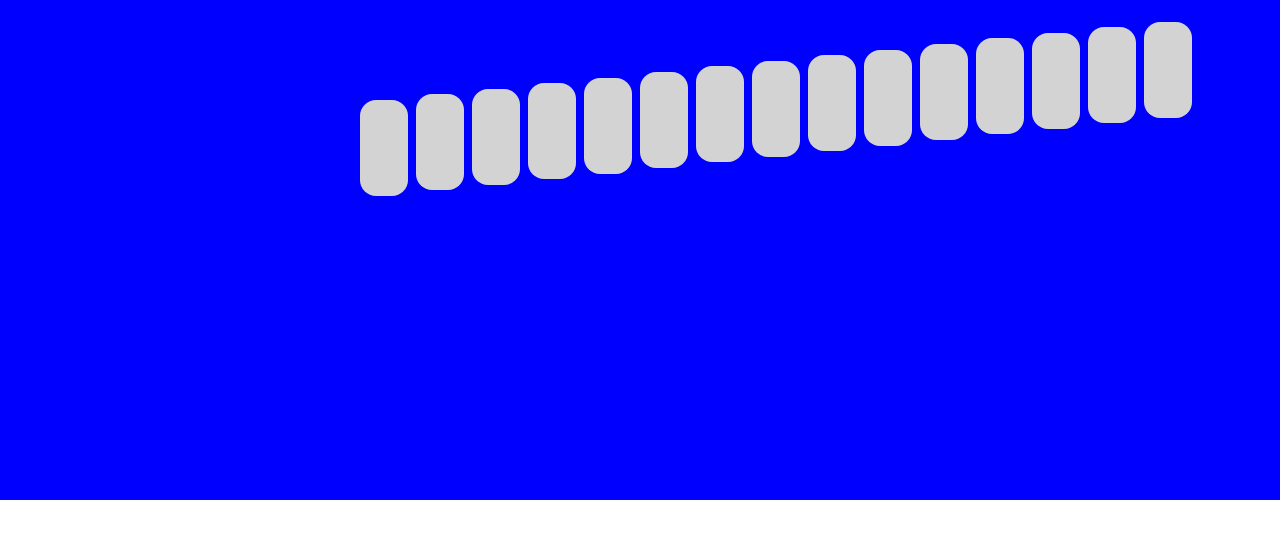
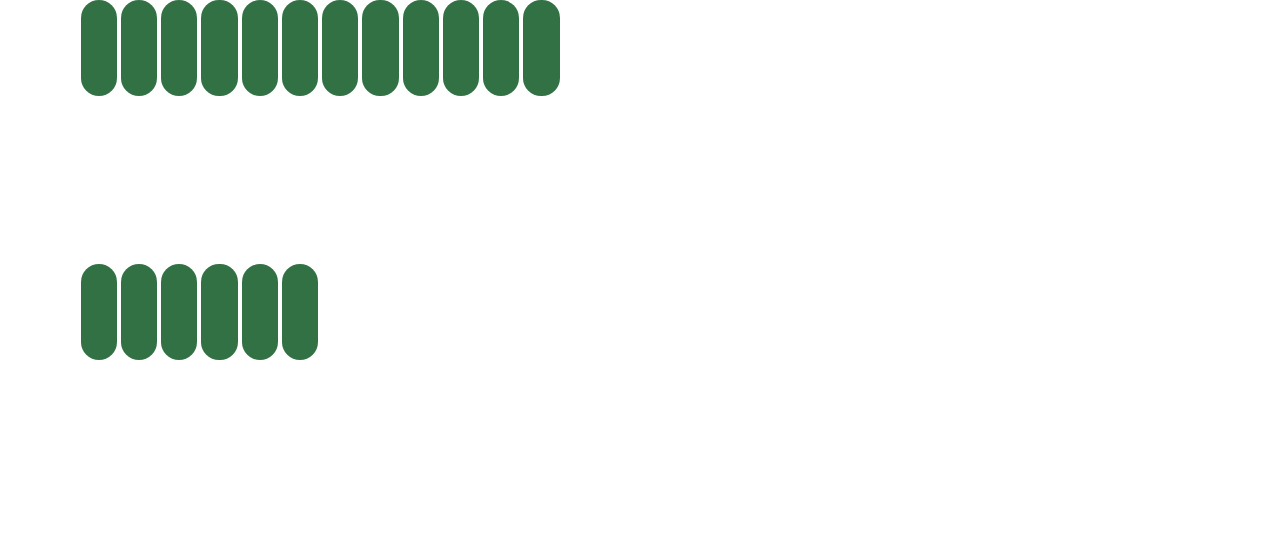
Before and after one commit to oliverdev75/esp32-parking, a Flask app: page /parking1 in a window 1280 px wide. Shown: the part 56-595 px from the top of the page. Run offline with Flask 3, Linux system fonts and the light colour scheme; some libraries are stand-ins or nearby versions.

Commit message:
Parking HTML and CSS created. Parking 1 and 2 Route created.

```diff
--- a/app/auth/routes.py
+++ b/app/auth/routes.py
@@ -36,18 +36,9 @@ def login():
     return render_template('information.html', form=form)
 
 @app.route('/parking1', methods=['GET', 'POST'])
-def func():
-    parking_count = 15
-    parking_width = 48
-    total_width = parking_count * parking_width
-    offset = total_width / 2
-    topOffset = 16
-    totalVerticalDisplacement = 84
-    vertical_positions = [((abs(parking_count - i) * (totalVerticalDisplacement / parking_count)) + topOffset) for i in range(parking_count)]
-    horizontal_positions = [(i * (parking_width + 8)) + offset for i in range(parking_count)]
-    return render_template("parking_p1.html",
-                           horizontal_positions=horizontal_positions,
-                           parking_count=parking_count,
-                           parking_width=parking_width,
-                           vertical_positions=vertical_positions
-                           )
+def parking1():
+    return render_template("parking-1.html")
+
+@app.route('/parking2', methods=['GET', 'POST'])
+def parking2():
+    return render_template("parking-2.html")
--- /dev/null
+++ b/app/static/parking-space.css
@@ -0,0 +1,72 @@
+.parking-bg {
+    width: 50%;
+    height: 512px;
+}
+
+.parking-container {
+    display: grid;
+    grid-template-columns: repeat(16, 1fr);
+    grid-template-rows: repeat(1, 1fr);
+    gap: 4px;
+}
+
+.parking-item {
+    border-radius: 18px;
+    background-color: black;
+    height: 12vh;
+}
+
+/*
+ * Parking Item Variations
+ */
+.parking-item-avaliable
+{
+    background-color: #317144;
+    transition-timing-function: ease-out;
+    transition: background-color 500ms;
+}
+.parking-item-avaliable:hover
+{
+    background-color: #7EFFA5;
+}
+
+
+.parking-item-reserved
+{
+    background-color: #747435;
+    transition-timing-function: ease-out;
+    transition: background-color 500ms;
+}
+.parking-item-reserved:hover
+{
+    background-color: #FFFF7E;
+}
+
+.parking-item-occuped
+{
+    background-color: #934646;
+    transition-timing-function: ease-out;
+    transition: background-color 500ms;
+}
+.parking-item-occuped:hover
+{
+    background-color: #FF7E7E;
+}
+/*
+ * Parking Item Variations END
+ */
+
+.road {
+    height: 128px;
+    background-color: white;
+
+    transform-origin: center right;
+
+    margin-top: 8px;
+    margin-bottom: 32px;
+}
+
+.road-p2
+{
+    rotate: -5deg;
+}
--- a/app/static/parkingSpace.css
+++ /dev/null
@@ -1,21 +0,0 @@
-.parking-bg
-{
-    background-color: blue;
-    width: 100%;
-    height: 75%;
-    display: flex;
-    align-items: center;
-    justify-content: center;
-}
-
-.plaza-parking
-{
-    background-color: grey;
-
-    width: 42px;
-    height: 84px;
-
-    border-radius: 16px;
-
-    position: absolute;
-}
--- /dev/null
+++ b/app/templates/parking-1.html
@@ -0,0 +1,28 @@
+{% extends "template.html" %}
+
+{% block title %}
+Parking
+{% endblock %}
+
+{% block content %}
+
+<div id="parking-1" class="parking-bg">
+
+    <div class="parking-container">
+        <div style="grid-column-start: 1; grid-column-end: 3;"></div>
+
+        {% for i in range(12) %}
+        <div class="parking-item parking-item-avaliable"></div>
+        {%endfor%}
+    </div>
+
+    <div class="road"></div>
+
+    <div class="parking-container">
+        <div style="grid-column-start: 1; grid-column-end: 3;"></div>
+        {% for i in range(6) %}
+        <div class="parking-item parking-item-avaliable"></div>
+        {%endfor%}
+    </div>
+</div>
+{% endblock %}
--- a/app/templates/parking_p1.html
+++ /dev/null
@@ -1,17 +0,0 @@
-{% extends "template.html" %}
-
-{% block title %}
-Parking
-{% endblock %}
-
-{% block content %}
-
-<div class="parking-bg" style="position: relative; width: 100%; height: 500px;">
-    {% for i in range(parking_count) %}
-    <div class="plaza-parking"
-        style="position: absolute; top: {{vertical_positions[i]}}px; left: {{horizontal_positions[i]}}px; width: {{parking_width}}px; height: 96px; background: lightgray;">
-    </div>
-    {% endfor %}
-</div>
-
-{% endblock %}
--- a/app/templates/template.html
+++ b/app/templates/template.html
@@ -5,7 +5,7 @@
     <link rel="stylesheet" href="https://cdn.jsdelivr.net/npm/bootstrap@4.0.0/dist/css/bootstrap.min.css"
     integrity="sha384-Gn5384xqQ1aoWXA+058RXPxPg6fy4IWvTNh0E263XmFcJlSAwiGgFAW/dAiS6JXm" crossorigin="anonymous">
     <link rel="stylesheet" href="{{ url_for('static', filename='styles.css') }}">
-    <link rel="stylesheet" href="{{ url_for('static', filename='parkingSpace.css') }}">
+    <link rel="stylesheet" href="{{ url_for('static', filename='parking-space.css') }}">
 {% endblock %}
 {% block body %}
     {% block navbar %}
```
Also changed, not shown: app/templates/parking-2.html (added, +34 -0 lines), app/static/img/ParkingBackground.png (added), 1 other file.
